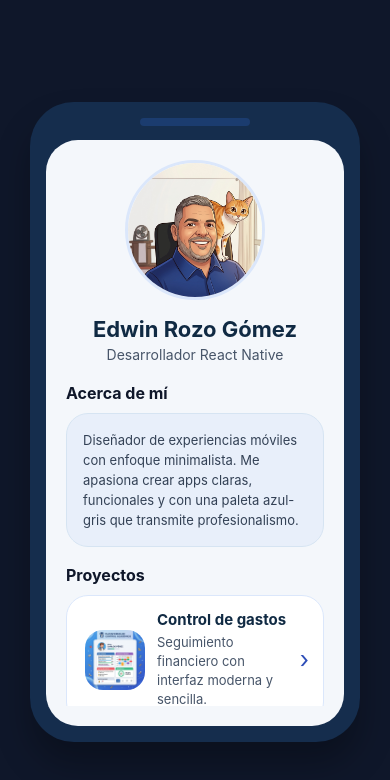
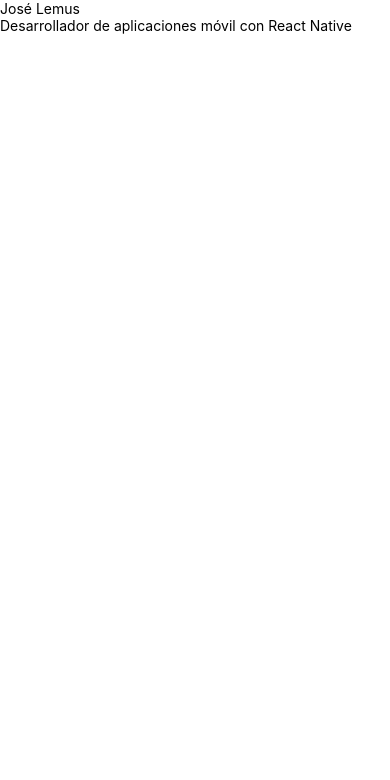
Before and after one commit to erozog125/portfolio-react-native, a React Native app: screen / in a window 390 px wide. Shown: the top 780 px of the page. Built offline with nearby package versions, Linux system fonts and the light colour scheme.

Commit message:
Primera ver del portafolio

```diff
--- a/App.js
+++ b/App.js
@@ -1,188 +1,14 @@
-import { StatusBar } from 'expo-status-bar';
-import { StyleSheet, Text, View, Image, ScrollView, Pressable } from 'react-native';
+import { SafeAreaView, ScrollView, View, Text } from 'react-native';
 
 export default function App() {
   return (
-    <View style={styles.appBackground}>
-      <View style={styles.phone}>
-        <View style={styles.notch} />
-        <View style={styles.screen}>
-          <ScrollView contentContainerStyle={styles.content} showsVerticalScrollIndicator={false}>
-            <Image source={require('./assets/profile.png')} style={styles.logo} />
-            <Text style={styles.name}>Edwin Rozo Gómez</Text>
-            <Text style={styles.role}>Desarrollador React Native</Text>
-
-            <View style={styles.section}>
-              <Text style={styles.sectionTitle}>Acerca de mí</Text>
-              <View style={styles.listItem}>
-                <Text style={styles.itemText}>
-                  Diseñador de experiencias móviles con enfoque minimalista. Me apasiona crear apps claras, funcionales y con una paleta azul-gris que transmite profesionalismo.
-                </Text>
-              </View>
-            </View>
-
-            <View style={styles.section}>
-              <Text style={styles.sectionTitle}>Proyectos</Text>
-              <Pressable style={styles.projectItem}>
-                <View style={styles.projectImagePlaceholder}>
-                  <Image source={require('./assets/PA.png')} style={styles.projectImage} />
-                </View>
-                <View style={styles.projectInfo}>
-                  <Text style={styles.projectTitle}>Control de gastos</Text>
-                  <Text style={styles.projectSubtitle}>Seguimiento financiero con interfaz moderna y sencilla.</Text>
-                </View>
-                <Text style={styles.projectArrow}>›</Text>
-              </Pressable>
-              <Pressable style={styles.projectItem}>
-                <View style={styles.projectImagePlaceholder}>
-                  <Image source={require('./assets/cg.png')} style={styles.projectImage} />
-                </View>
-                <View style={styles.projectInfo}>
-                  <Text style={styles.projectTitle}>Landing para app</Text>
-                  <Text style={styles.projectSubtitle}>Página de bienvenida con estilo minimalista y clara jerarquía.</Text>
-                </View>
-                <Text style={styles.projectArrow}>›</Text>
-              </Pressable>
-            </View>
-
-            <View style={styles.section}>
-              <Text style={styles.sectionTitle}>Estudios</Text>
-              <View style={styles.listItem}>
-                <Text style={styles.itemText}>
-                  Ingeniería de Sistemas · Certificación React Native · Talleres de UI/UX y desarrollo móvil.
-                </Text>
-              </View>
-            </View>
-          </ScrollView>
+    <SafeAreaView>
+      <ScrollView>
+        <View>
+          <Text>José Lemus</Text>
+          <Text>Desarrollador de aplicaciones móvil con React Native</Text>
         </View>
-      </View>
-      <StatusBar style="light" />
-    </View>
+      </ScrollView>
+    </SafeAreaView>
   );
 }
-
-const styles = StyleSheet.create({
-  appBackground: {
-    flex: 1,
-    backgroundColor: '#0f172a',
-    alignItems: 'center',
-    justifyContent: 'center',
-  },
-  phone: {
-    width: 330,
-    height: 640,
-    backgroundColor: '#152d4d',
-    borderRadius: 44,
-    padding: 16,
-    alignItems: 'center',
-    shadowColor: '#000',
-    shadowOffset: { width: 0, height: 22 },
-    shadowOpacity: 0.28,
-    shadowRadius: 34,
-    elevation: 14,
-  },
-  notch: {
-    width: 110,
-    height: 8,
-    backgroundColor: '#1b3c6f',
-    borderRadius: 5,
-    marginBottom: 14,
-  },
-  screen: {
-    flex: 1,
-    width: '100%',
-    backgroundColor: '#f4f7fb',
-    borderRadius: 32,
-    padding: 20,
-  },
-  content: {
-    alignItems: 'center',
-    paddingBottom: 24,
-  },
-  logo: {
-    width: 140,
-    height: 140,
-    resizeMode: 'cover',
-    borderRadius: 100,
-    borderWidth: 3,
-    borderColor: '#dbe7fb',
-    marginBottom: 16,
-  },
-  name: {
-    color: '#102a43',
-    fontSize: 22,
-    fontWeight: '700',
-    marginBottom: 4,
-  },
-  role: {
-    color: '#475569',
-    fontSize: 14,
-    marginBottom: 20,
-  },
-  section: {
-    width: '100%',
-    marginBottom: 18,
-  },
-  sectionTitle: {
-    color: '#0f172a',
-    fontSize: 16,
-    fontWeight: '700',
-    marginBottom: 10,
-  },
-  listItem: {
-    width: '100%',
-    backgroundColor: '#e8effa',
-    borderRadius: 22,
-    padding: 16,
-    borderWidth: 1,
-    borderColor: '#d6e4f2',
-  },
-  itemText: {
-    color: '#334155',
-    fontSize: 13,
-    lineHeight: 20,
-  },
-  projectItem: {
-    width: '100%',
-    flexDirection: 'row',
-    alignItems: 'center',
-    backgroundColor: '#ffffff',
-    borderRadius: 22,
-    padding: 14,
-    marginBottom: 12,
-    borderWidth: 1,
-    borderColor: '#dbe7fb',
-  },
-  projectImagePlaceholder: {
-    width: 60,
-    height: 60,
-    borderRadius: 18,
-    marginRight: 12,
-    marginLeft: 4,
-  },
-  projectImage: {
-    width: 60,
-    height: 60,
-    resizeMode: 'contain',
-    borderRadius: 18,
-  },
-  projectInfo: {
-    flex: 1,
-  },
-  projectTitle: {
-    color: '#102a43',
-    fontSize: 15,
-    fontWeight: '700',
-    marginBottom: 4,
-  },
-  projectSubtitle: {
-    color: '#475569',
-    fontSize: 13,
-    lineHeight: 19,
-  },
-  projectArrow: {
-    color: '#2e4eb8',
-    fontSize: 24,
-    marginLeft: 8,
-  },
-});
```
Also changed, not shown: 1 other file (tests, documents, lock files or other folders).
